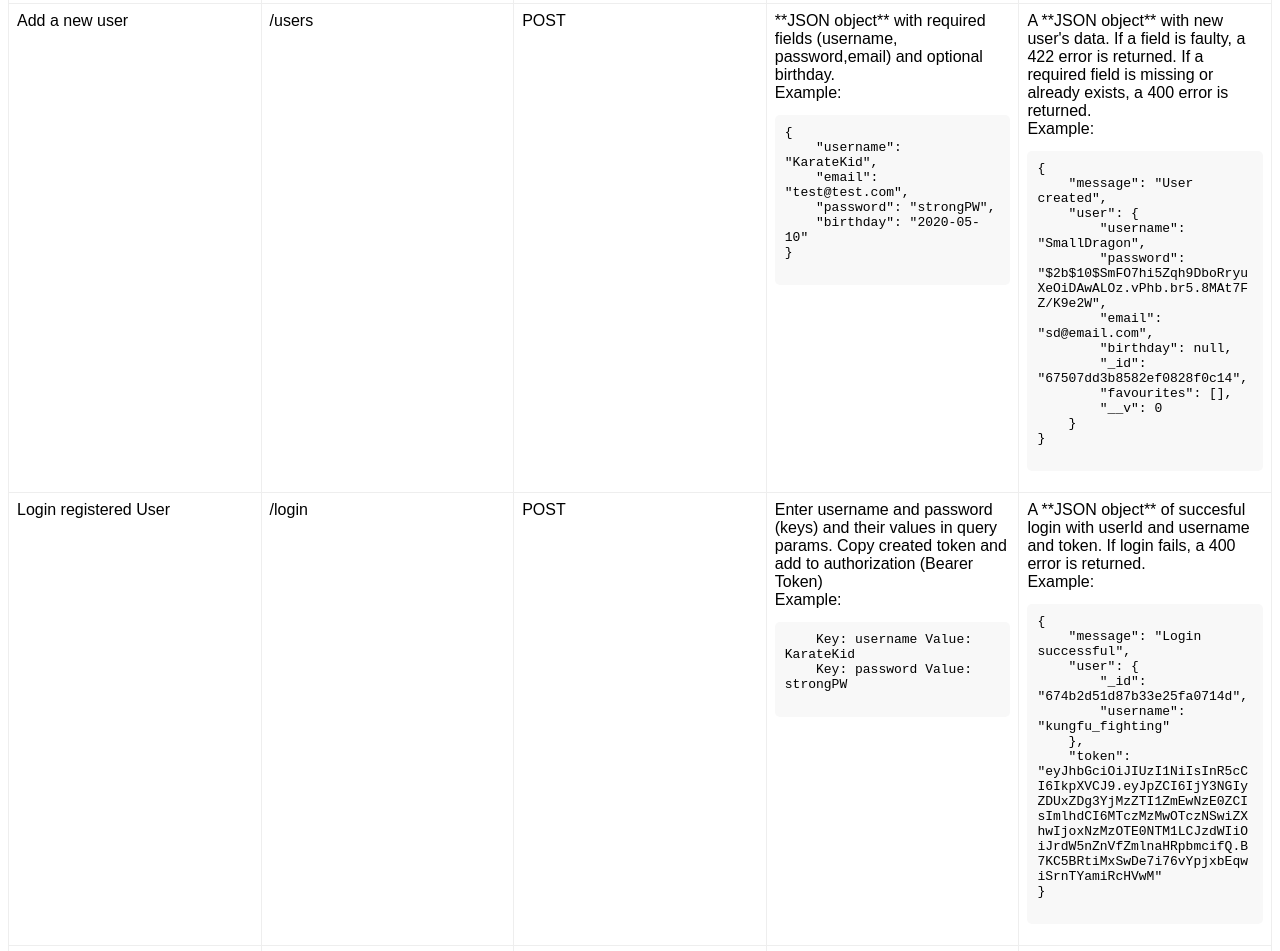
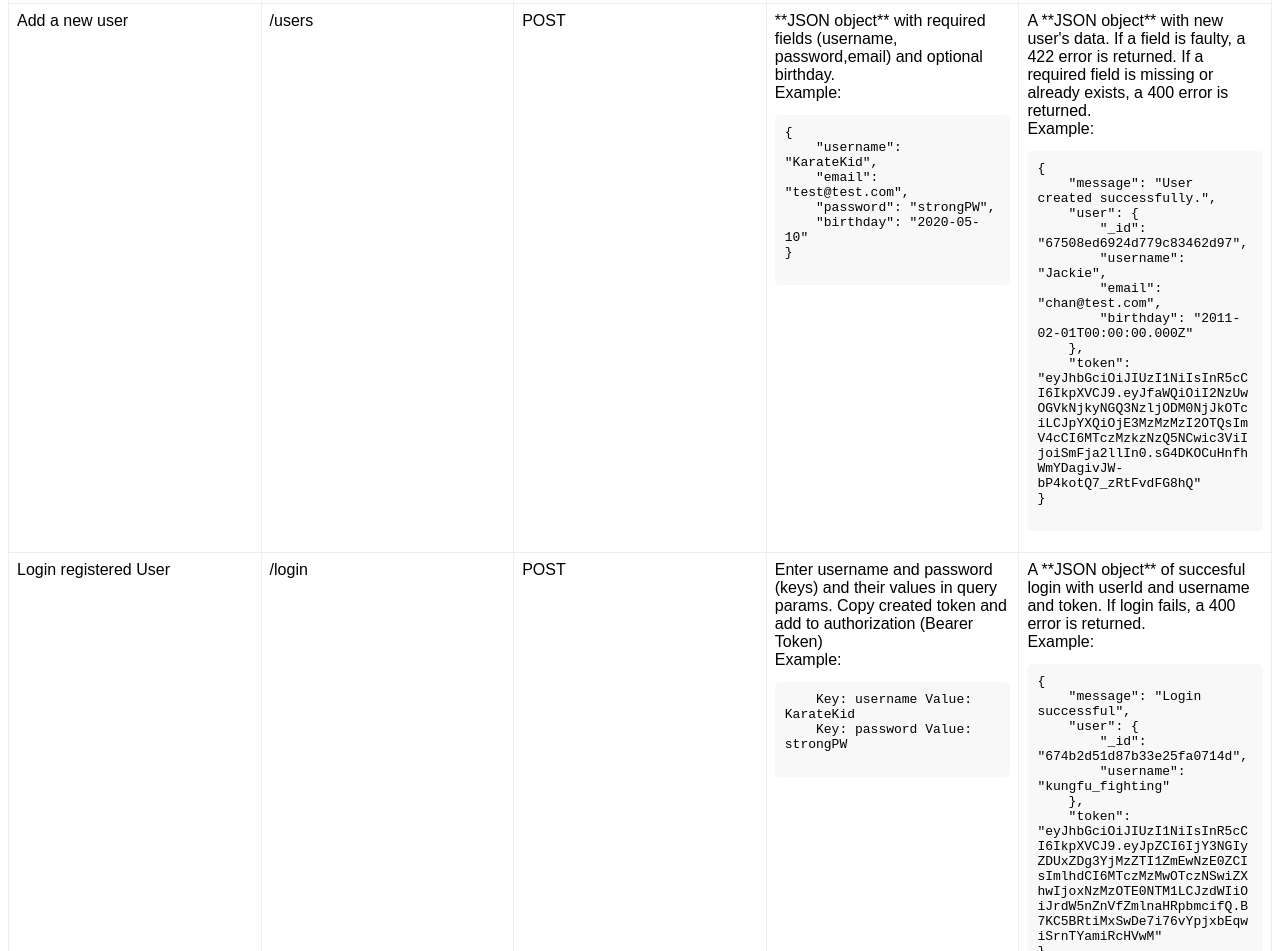
Before and after one commit to JasDevelops/DojoDB, a website: page public/documentation.html in a window 1280 px wide. Shown: the part 6377-7328 px from the top of the page. Drawn offline with Linux system fonts and the light colour scheme.

Commit message:
Update documentation.html

```diff
--- a/public/documentation.html
+++ b/public/documentation.html
@@ -367,16 +367,14 @@
                                 Example:
                                 <pre>
 {
-    "message": "User created",
+    "message": "User created successfully.",
     "user": {
-        "username": "SmallDragon",
-        "password": "$2b$10$SmFO7hi5Zqh9DboRryuXeOiDAwALOz.vPhb.br5.8MAt7FZ/K9e2W",
-        "email": "sd@email.com",
-        "birthday": null,
-        "_id": "67507dd3b8582ef0828f0c14",
-        "favourites": [],
-        "__v": 0
-    }
+        "_id": "67508ed6924d779c83462d97",
+        "username": "Jackie",
+        "email": "chan@test.com",
+        "birthday": "2011-02-01T00:00:00.000Z"
+    },
+    "token": "eyJhbGciOiJIUzI1NiIsInR5cCI6IkpXVCJ9.eyJfaWQiOiI2NzUwOGVkNjkyNGQ3NzljODM0NjJkOTciLCJpYXQiOjE3MzMzMzI2OTQsImV4cCI6MTczMzkzNzQ5NCwic3ViIjoiSmFja2llIn0.sG4DKOCuHnfhWmYDagivJW-bP4kotQ7_zRtFvdFG8hQ"
 }
                                 </pre>
                             </td>
@@ -386,7 +384,7 @@
                             <td>/login</td>
                             <td>POST</td>
                             <td>
-                               Enter username and password (keys) and their values in query params. Copy created token and add to authorization (Bearer Token)
+                                Enter username and password (keys) and their values in query params. Copy created token and add to authorization (Bearer Token)
                                 <br>
                                 Example:
                                 <pre>
```
